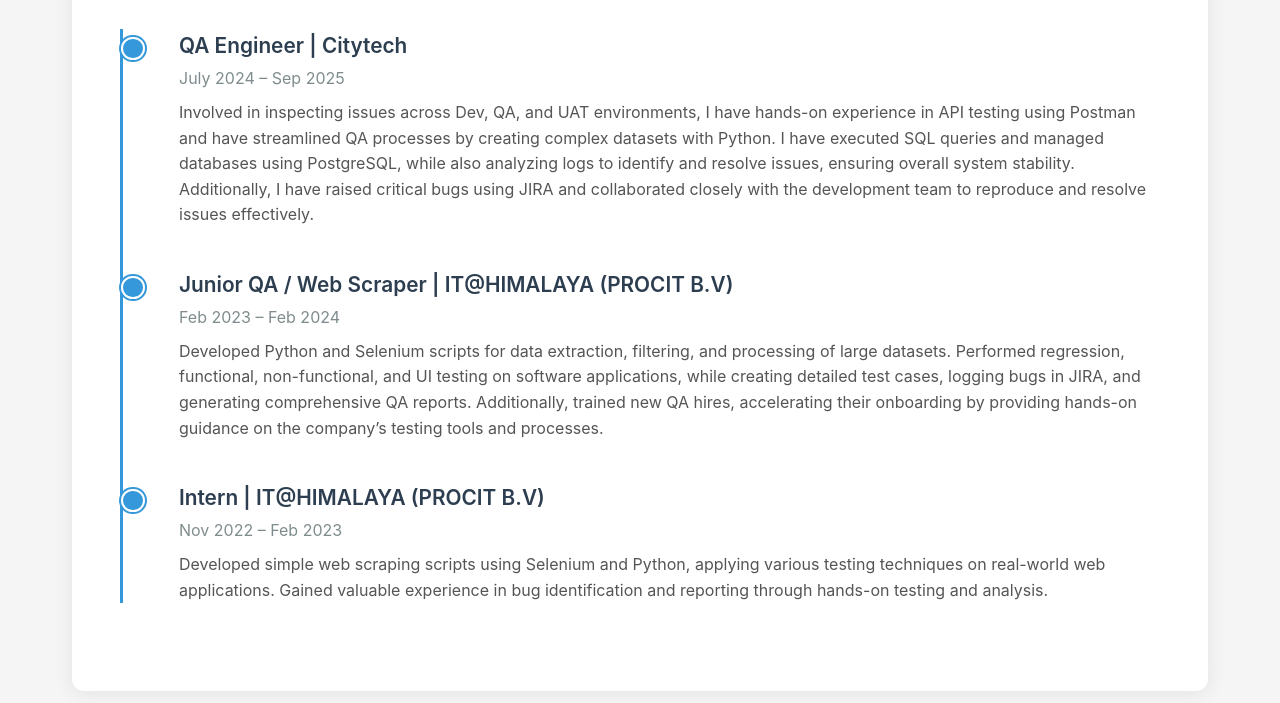
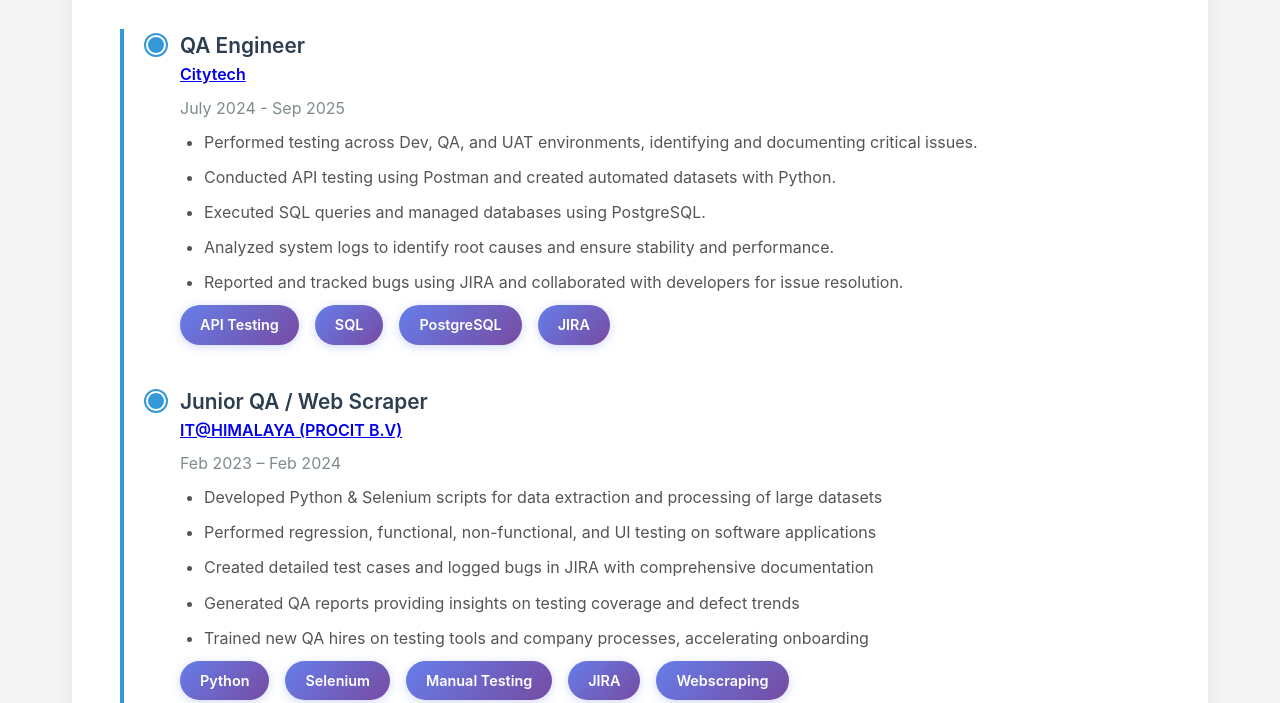
Before and after one commit to Smily-Pirate/PersonalWebsite, a plain HTML site: page experience.html in a window 1280 px wide. Shown: the part 249-952 px from the top of the page. Drawn offline with Linux system fonts and the light colour scheme.

Commit message:
Fixed issues: 1. Clean experience 2. Added link to cards in progress 3. Minor fixes in project

```diff
--- a/aboutMe/index.css
+++ b/aboutMe/index.css
@@ -280,6 +280,8 @@
   transform: translateY(-2px);
 }
 
+
+
 /* --- CTA Section --- */
 .cta-section {
   text-align: center;
--- a/experience.html
+++ b/experience.html
@@ -17,19 +17,52 @@
       <h2>Professional Experience</h2>
       <div class="timeline">
         <div class="timeline-item">
-          <h3>QA Engineer | Citytech</h3>
-          <span>July 2024 – Sep 2025</span>
-          <p>Involved in inspecting issues across Dev, QA, and UAT environments, I have hands-on experience in API testing using Postman and have streamlined QA processes by creating complex datasets with Python. I have executed SQL queries and managed databases using PostgreSQL, while also analyzing logs to identify and resolve issues, ensuring overall system stability. Additionally, I have raised critical bugs using JIRA and collaborated closely with the development team to reproduce and resolve issues effectively.</p>
+          <h3>QA Engineer <span class="company-tag"><a href="https://www.linkedin.com/company/citytechgroup/posts/?feedView=all">Citytech</a></span></h3>
+          <span class="timeline-date"> July 2024 - Sep 2025</span>
+          <ul class="timeline-points">
+            <li>Performed testing across Dev, QA, and UAT environments, identifying and documenting critical issues.</li>
+            <li>Conducted API testing using Postman and created automated datasets with Python.</li>
+            <li>Executed SQL queries and managed databases using PostgreSQL.</li>
+            <li>Analyzed system logs to identify root causes and ensure stability and performance.</li>
+            <li>Reported and tracked bugs using JIRA and collaborated with developers for issue resolution.</li>
+          </ul>
+          <div class="role-badges">
+              <div class="badge">API Testing</div>
+              <div class="badge">SQL</div>
+              <div class="badge">PostgreSQL</div>
+              <div class="badge">JIRA</div>
+          </div>
         </div>
         <div class="timeline-item">
-          <h3>Junior QA / Web Scraper | IT@HIMALAYA (PROCIT B.V)</h3>
-          <span>Feb 2023 – Feb 2024</span>
-          <p>Developed Python and Selenium scripts for data extraction, filtering, and processing of large datasets. Performed regression, functional, non-functional, and UI testing on software applications, while creating detailed test cases, logging bugs in JIRA, and generating comprehensive QA reports. Additionally, trained new QA hires, accelerating their onboarding by providing hands-on guidance on the company’s testing tools and processes.</p>
+          <h3>Junior QA / Web Scraper <span class="company-tag"><a href="https://www.linkedin.com/company/procit-bv/">IT@HIMALAYA (PROCIT B.V)</a></span></h3>
+          <span class="timeline-date"> Feb 2023 – Feb 2024</span>
+          <ul class="timeline-points">
+              <li>Developed Python & Selenium scripts for data extraction and processing of large datasets</li>
+              <li>Performed regression, functional, non-functional, and UI testing on software applications</li>
+              <li>Created detailed test cases and logged bugs in JIRA with comprehensive documentation</li>
+              <li>Generated QA reports providing insights on testing coverage and defect trends</li>
+              <li>Trained new QA hires on testing tools and company processes, accelerating onboarding</li>
+          </ul>
+          <div class="role-badges">
+              <div class="badge">Python</div>
+              <div class="badge">Selenium</div>
+              <div class="badge">Manual Testing</div>
+              <div class="badge">JIRA</div>
+              <div class="badge">Webscraping</div>
+          </div>
         </div>
         <div class="timeline-item">
-          <h3>Intern | IT@HIMALAYA (PROCIT B.V)</h3>
-          <span>Nov 2022 – Feb 2023</span>
-          <p>Developed simple web scraping scripts using Selenium and Python, applying various testing techniques on real-world web applications. Gained valuable experience in bug identification and reporting through hands-on testing and analysis.</p>
+          <h3> Intern <span class="company-tag"><a href="https://www.linkedin.com/company/procit-bv/">IT@HIMALAYA (PROCIT B.V)</a></span></h3>
+          <span class="timeline-date"> Nov 2022 – Feb 2023</span>
+          <ul class="timeline-points">
+            <li>Developed web scraping scripts using Selenium and Python</li>
+            <li>Applied various testing techniques on real-world web applications</li>
+            <li>Gained hands-on experience in bug identification and reporting</li>
+          </ul>
+          <div class="role-badges">
+              <div class="badge">Python</div>
+              <div class="badge">Selenium</div>
+              <div class="badge">Manual Testing</div>
         </div>
       </div>
     </div>
--- a/experience/experience.css
+++ b/experience/experience.css
@@ -96,3 +96,73 @@
         left: -1.1rem;
       }
     }
+
+
+    .timeline {
+  border-left: 4px solid #3498db;
+  margin: 2rem 0;
+  padding-left: 2rem;
+}
+
+.timeline-item {
+  margin-bottom: 2.5rem;
+  position: relative;
+}
+
+.timeline-item::before {
+  content: "";
+  position: absolute;
+  left: -10px;
+  top: 6px;
+  width: 16px;
+  height: 16px;
+  background: #3498db;
+  border-radius: 50%;
+}
+
+.timeline-item h3 {
+  font-size: 1.3rem;
+  color: #2c3e50;
+  margin-bottom: 0.3rem;
+}
+
+.company-tag {
+  color: #3498db;
+  font-weight: 600;
+}
+
+.timeline-date {
+  display: block;
+  color: #7f8c8d;
+  font-size: 0.95rem;
+  margin-bottom: 0.8rem;
+}
+
+.timeline-points {
+  list-style: disc;
+  margin-left: 1.5rem;
+  color: #555;
+  font-size: 1rem;
+  line-height: 1.6;
+}
+
+.timeline-points li {
+  margin-bottom: 0.6rem;
+}
+
+.role-badges {
+  display: flex;
+  gap: 1rem;
+  flex-wrap: wrap;
+  margin-bottom: 1.5rem;
+}
+
+.badge {
+  background: linear-gradient(135deg, #667eea 0%, #764ba2 100%);
+  color: white;
+  padding: 0.5rem 1.25rem;
+  border-radius: 20px;
+  font-size: 0.9rem;
+  font-weight: 600;
+  box-shadow: 0 2px 10px rgba(102, 126, 234, 0.3);
+}
--- a/progress/progress.css
+++ b/progress/progress.css
@@ -186,6 +186,7 @@
       background: linear-gradient(135deg, #667eea 0%, #764ba2 100%);
       padding: 2rem;
       border-radius: 12px;
+      text-decoration: none; /* No decoration*/
       text-align: center;
       color: white;
       box-shadow: 0 4px 15px rgba(102, 126, 234, 0.3);
--- a/projects/projects.css
+++ b/projects/projects.css
@@ -105,3 +105,20 @@
         gap: 1.5rem;
       }
     }
+
+    .role-badges {
+  display: flex;
+  gap: 1rem;
+  flex-wrap: wrap;
+  margin-bottom: 1.5rem;
+}
+
+.badge {
+  background: linear-gradient(135deg, #667eea 0%, #764ba2 100%);
+  color: white;
+  padding: 0.5rem 1.25rem;
+  border-radius: 20px;
+  font-size: 0.8rem;
+  font-weight: 600;
+  box-shadow: 0 2px 10px rgba(102, 126, 234, 0.3);
+}
```
Also changed, not shown: blog.html (+4 -4 lines), headerFooter/footer.css (+0 -12 lines), index.html (+6 -6 lines), progress.html (+6 -6 lines), projects.html (+14 -6 lines).
